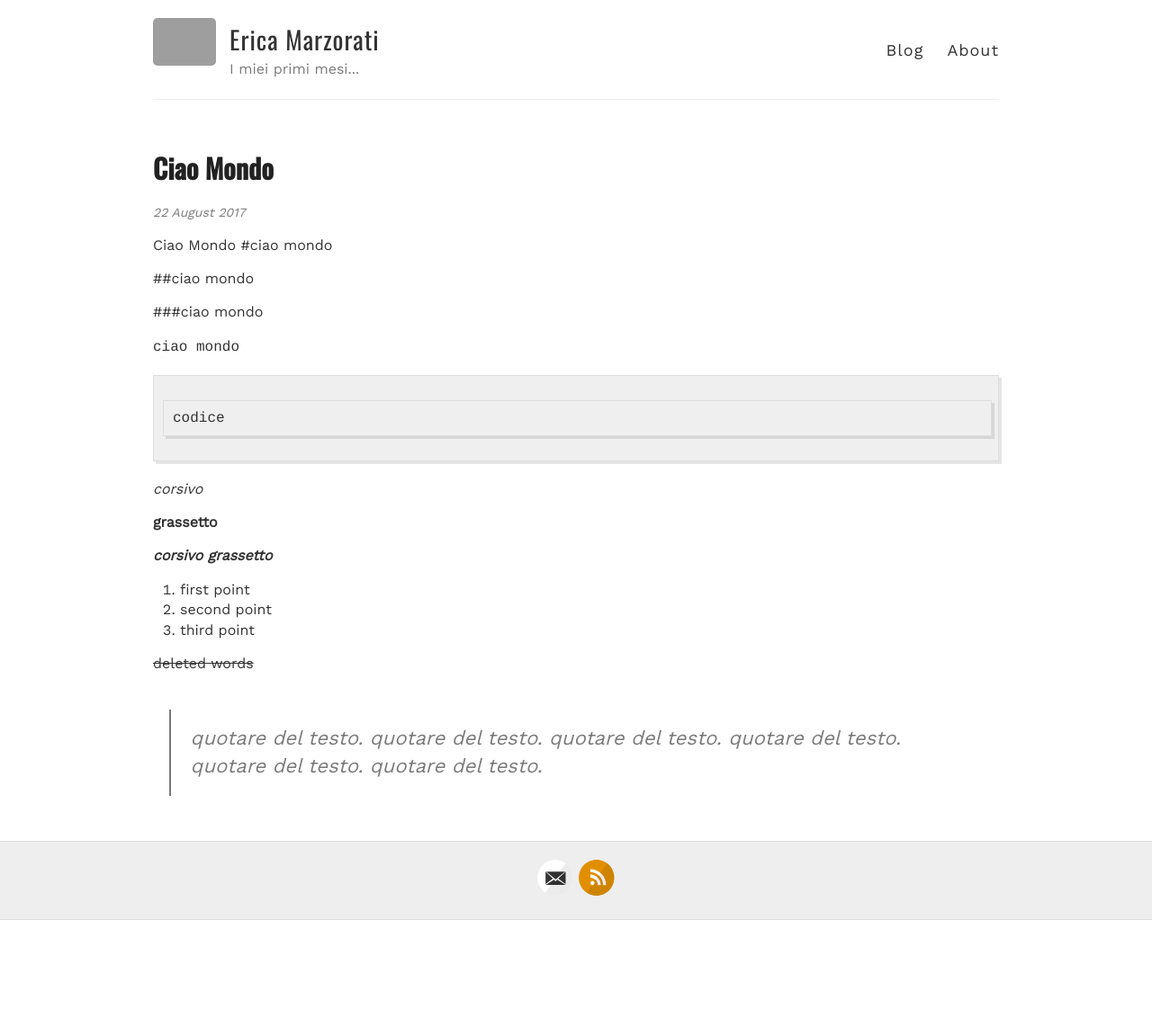
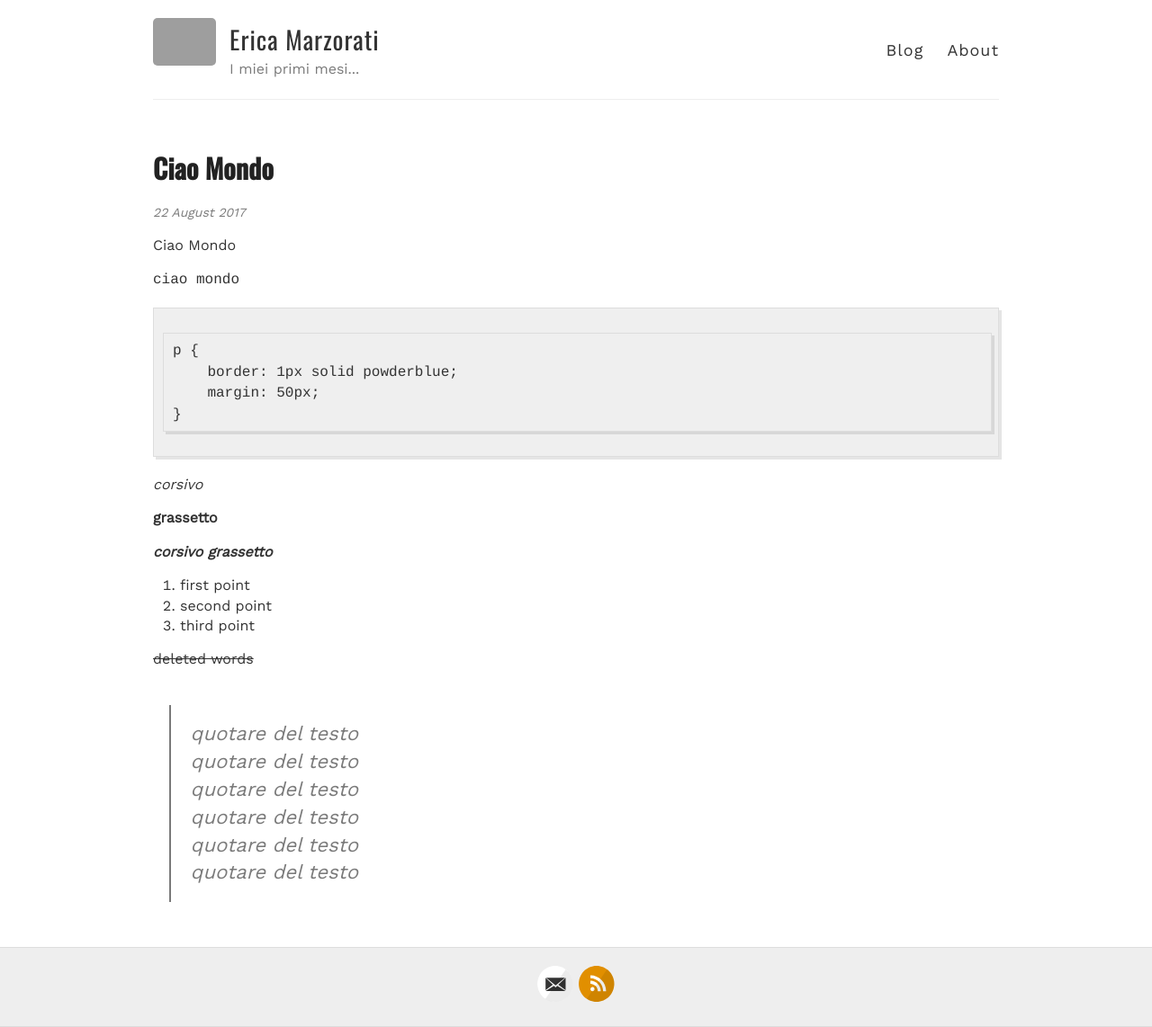
Before and after one commit to marste/Erica, a Jekyll site: the page built from _posts/2017-08-22-ciao-mondo.md, in a window 1280 px wide. Shown: the whole page at 90% size. Built offline with Jekyll 4.4.1, drawn with Linux system fonts in a browser that asks for light colours; nearby versions of some CDN libraries; library files that are not in the unit come from our copies; before the commit the page ends 1023 px from its top, so only the background shows below that; grey boxes are pictures that could not be loaded.

Commit message:
Added new post

````diff
--- a/_posts/2017-08-22-ciao-mondo.md
+++ b/_posts/2017-08-22-ciao-mondo.md
@@ -12,16 +12,14 @@ tags:
   - foto
 ---
 Ciao Mondo
-#ciao mondo
-
-##ciao mondo
-
-###ciao mondo
 
 <code>ciao mondo</code>
 
 ```
-codice
+p {
+    border: 1px solid powderblue;
+    margin: 50px;
+}
 ```
 
 *corsivo*
@@ -34,12 +32,11 @@ codice
 2. second point
 3. third point
 
+<del>deleted words</del>
 
-
-<del>deleted words</del>
-> quotare del testo.
-> quotare del testo.
-> quotare del testo.
-> quotare del testo.
-> quotare del testo.
-> quotare del testo.
+> quotare del testo
+> quotare del testo
+> quotare del testo
+> quotare del testo
+> quotare del testo
+> quotare del testo
````
